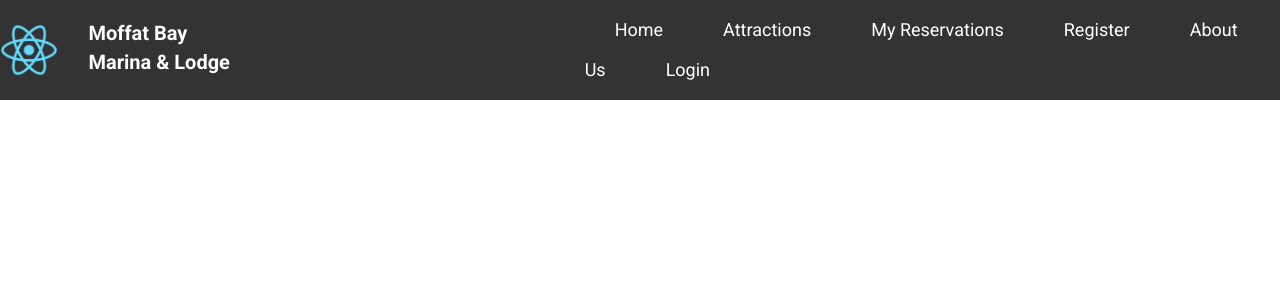
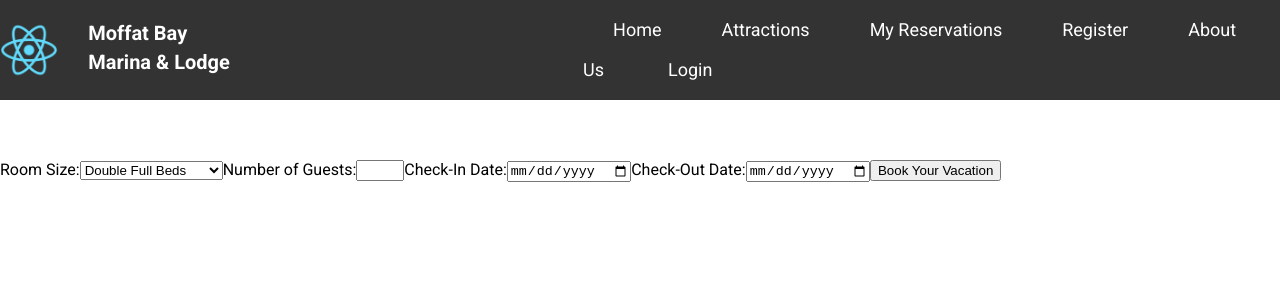
Before and after one commit to CesarJoel04/Moffat-Bay, a React (Create React App) app in the folder frontend/: page /reservation in a window 1280 px wide. Shown: the top 300 px of the page. Built offline with nearby package versions, Linux system fonts and the light colour scheme.

Commit message:
Updated server logic, added new components for About Us, Reservation, and Summary pages

```diff
--- a/frontend/src/App.js
+++ b/frontend/src/App.js
@@ -3,17 +3,25 @@ import { BrowserRouter as Router, Routes, Route } from 'react-router-dom';
 import LandingPage from './components/LandingPage';
 import LoginPage from './components/LoginPage';
 import RegistrationPage from './components/RegistrationPage';
-import Menu from './components/menu'; // Import the Menu component
+import Menu from './components/menu';
+import ReservationPage from './components/ReservationPage';
+import ReservationSummaryPage from './components/ReservationSummaryPage';
+import AboutUsPage from './components/AboutUsPage'; // Import the new component
 
 function App() {
   return (
     <Router>
-      <Menu /> {/* Include the Menu component */}
-      <Routes>
-        <Route path="/" element={<LandingPage />} exact />
-        <Route path="/login" element={<LoginPage />} />
-        <Route path="/register" element={<RegistrationPage />} />
-      </Routes>
+      <Menu />
+      <div className="main-content">
+        <Routes>
+          <Route path="/" element={<LandingPage />} />
+          <Route path="/login" element={<LoginPage />} />
+          <Route path="/register" element={<RegistrationPage />} />
+          <Route path="/reservation" element={<ReservationPage />} />
+          <Route path="/reservation-summary" element={<ReservationSummaryPage />} />
+          <Route path="/about-us" element={<AboutUsPage />} /> {/* New route for About Us page */}
+        </Routes>
+      </div>
     </Router>
   );
 }
--- /dev/null
+++ b/frontend/src/components/AboutUsPage.js
@@ -0,0 +1,13 @@
+import React from 'react';
+
+function AboutUsPage() {
+  return (
+    <div style={{ padding: '20px', marginTop: '20px', backgroundColor: '#f3f3f3', borderRadius: '8px' }}>
+      <h1 style={{ color: '#333' }}>About Moffat Bay Lodge</h1>
+      <p>Welcome to Moffat Bay Lodge, your premier destination for relaxation and adventure. Located by the beautiful Moffat Bay, our lodge offers a perfect getaway with stunning views, luxurious accommodations, and a wide range of activities.</p>
+      <p>From fishing and boating to hiking and bird watching, Moffat Bay Lodge provides an escape to nature while offering all the comforts of home. Join us to make memorable experiences in this pristine natural setting.</p>
+    </div>
+  );
+}
+
+export default AboutUsPage;
--- a/frontend/src/components/LoginPage.js
+++ b/frontend/src/components/LoginPage.js
@@ -1,6 +1,6 @@
 import React, { useState } from 'react';
 import axios from 'axios';
-import { Link, useNavigate } from 'react-router-dom';
+import { useNavigate } from 'react-router-dom';
 import '../styles/commonStyles.css'; // Import common CSS styles
 
 function LoginPage() {
@@ -11,12 +11,12 @@ function LoginPage() {
   const handleSubmit = async (e) => {
     e.preventDefault();
     try {
-      // Replace with your backend login API endpoint
       const response = await axios.post('http://localhost:3001/login', { email, password });
       console.log('Login successful:', response.data);
-      // Redirect to home/landing page or dashboard after login
-      navigate('/');
+      // Redirect to reservation page after login
+      navigate('/reservation');
     } catch (error) {
+      console.error('Login failed:', error);
       alert('Login failed: Invalid email or password');
     }
   };
@@ -27,16 +27,15 @@ function LoginPage() {
         <h2>Login</h2>
       </div>
       <form onSubmit={handleSubmit}>
-
-        <div className="field"> {/* Apply field class */}
+        <div className="field">
           <label className="label">Email</label>
-          <input type="email" value={email} onChange={(e) => setEmail(e.target.value)} className="input" maxLength="255" required /> {/* Apply input class and set max length */}
+          <input type="email" value={email} onChange={(e) => setEmail(e.target.value)} className="input" maxLength="255" required />
         </div>
         <div className="field">
           <label className="label">Password</label>
           <input type="password" value={password} onChange={(e) => setPassword(e.target.value)} className="input" maxLength="255" required />
         </div>
-        <button type="submit" className="button">Login</button> {/* Apply button class */}
+        <button type="submit" className="button">Login</button>
       </form>
     </div>
   );
--- /dev/null
+++ b/frontend/src/components/ReservationPage.js
@@ -0,0 +1,66 @@
+// ReservationPage.js
+import React, { useState } from 'react';
+import axios from 'axios';
+import { useNavigate } from 'react-router-dom';
+
+function ReservationPage() {
+    const [roomSize, setRoomSize] = useState('');
+    const [guests, setGuests] = useState('');
+    const [checkInDate, setCheckInDate] = useState('');
+    const [checkOutDate, setCheckOutDate] = useState('');
+    const navigate = useNavigate();
+
+    const handleSubmit = async (e) => {
+        e.preventDefault();
+
+        if (!roomSize || !guests || !checkInDate || !checkOutDate) {
+            alert('Please fill in all fields.');
+            return;
+        }
+
+        try {
+            const response = await axios.post('http://localhost:3001/reserve', {
+                room_id: roomSize,
+                customer_id: 1,
+                number_of_guests: guests,
+                check_in_date: checkInDate,
+                check_out_date: checkOutDate
+            });
+            // Navigate to the summary page with the reservation details
+            navigate('/reservation-summary', { state: { reservation: {
+                reservationId: response.data.reservationId,
+                roomSize: roomSize,
+                number_of_guests: guests,
+                check_in_date: checkInDate,
+                check_out_date: checkOutDate
+            }}});
+        } catch ( error ) {
+            alert('Reservation failed:', error.response && error.response.data ? error.response.data : "Unknown error");
+        }
+    };
+
+    return (
+        <form onSubmit={handleSubmit}>
+            <label>Room Size:
+                <select value={roomSize} onChange={e => setRoomSize(e.target.value)}>
+                    <option value="1">Double Full Beds</option>
+                    <option value="2">Queen</option>
+                    <option value="3">Double Queen Beds</option>
+                    <option value="4">King</option>
+                </select>
+            </label>
+            <label>Number of Guests:
+                <input type="number" value={guests} onChange={e => setGuests(e.target.value)} min="1" max="5" />
+            </label>
+            <label>Check-In Date:
+                <input type="date" value={checkInDate} onChange={e => setCheckInDate(e.target.value)} />
+            </label>
+            <label>Check-Out Date:
+                <input type="date" value={checkOutDate} onChange={e => setCheckOutDate(e.target.value)} />
+            </label>
+            <button type="submit">Book Your Vacation</button>
+        </form>
+    );
+}
+
+export default ReservationPage;
--- /dev/null
+++ b/frontend/src/components/ReservationSummaryPage.js
@@ -0,0 +1,48 @@
+// ReservationSummaryPage.js
+import React from 'react';
+import axios from 'axios';
+import { useNavigate, useLocation } from 'react-router-dom';
+
+function ReservationSummaryPage() {
+  const navigate = useNavigate();
+  const { state } = useLocation();
+  const { reservation } = state;
+
+  const handleSubmit = async () => {
+    try {
+      await axios.post('http://localhost:3001/submit-reservation', {
+        reservation_id: reservation.reservationId
+      });
+      alert('Reservation submitted!');
+      navigate('/');
+    } catch (error) {
+      alert('Failed to submit reservation:', error.response.data);
+    }
+  };
+
+  const handleCancel = async () => {
+    try {
+      await axios.delete('http://localhost:3001/cancel-reservation', {
+        data: { reservation_id: reservation.reservationId }
+      });
+      alert('Reservation canceled!');
+      navigate('/reservation');
+    } catch (error) {
+      alert('Failed to cancel reservation:', error.response.data);
+    }
+  };
+
+  return (
+    <div className="reservation-summary">
+      <h1>Reservation Summary</h1>
+      <p><strong>Room Size:</strong> {reservation.roomSize}</p>
+      <p><strong>Number of Guests:</strong> {reservation.number_of_guests}</p>
+      <p><strong>Check-In Date:</strong> {reservation.check_in_date}</p>
+      <p><strong>Check-Out Date:</strong> {reservation.check_out_date}</p>
+      <button onClick={handleSubmit}>Submit Reservation</button>
+      <button onClick={handleCancel}>Cancel Reservation</button>
+    </div>
+  );
+}
+
+export default ReservationSummaryPage;
--- a/frontend/src/components/menu.js
+++ b/frontend/src/components/menu.js
@@ -1,4 +1,3 @@
-// Menu.js
 import React from 'react';
 import { Link } from 'react-router-dom';
 import '../styles/menuStyles.css';
@@ -25,7 +24,7 @@ function Menu() {
           </div>
         </div>
         <Link to="/register" className="menu-item">Register</Link>
-        <Link to="/" className="menu-item">About Us</Link>
+        <Link to="/about-us" className="menu-item">About Us</Link> {/* Updated Link */}
         <Link to="/login" className="menu-item">Login</Link>
       </div>
     </div>
--- a/frontend/src/styles/commonStyles.css
+++ b/frontend/src/styles/commonStyles.css
@@ -59,3 +59,6 @@ body {
 .button:hover {
   background-color: #0056b3;
 }
+.main-content {
+  padding-top: 60px;  /* Adjust this value to the height of your menu */
+}
--- a/frontend/src/styles/menuStyles.css
+++ b/frontend/src/styles/menuStyles.css
@@ -2,7 +2,7 @@
   background-color: #333;
   color: #fff;
   padding: 10px 0;
-  position: fixed;
+  position: relative;
   width: 100%;
   top: 0;
   display: flex;
```
Also changed, not shown: 1 other file (tests, documents, lock files or other folders).
